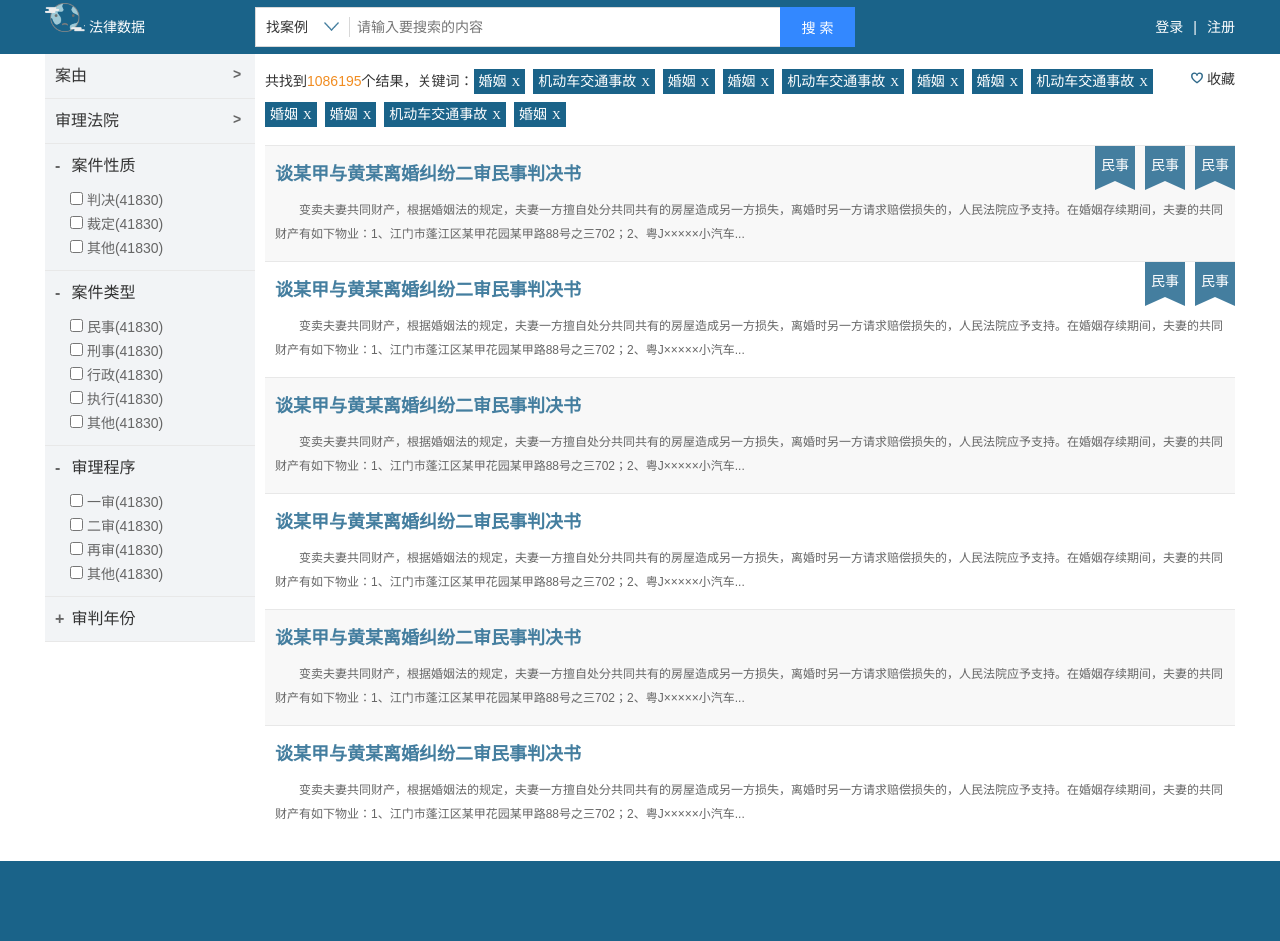
After one commit to wuyue5chao/xiaoqiang, a PHP site: page /search.html in a window 1280 px wide. The commit adds this page. Run offline with PHP 8.4, Linux system fonts and the light colour scheme.

Commit message:
列表页面
列表页面

```diff
--- a/css/index.css
+++ b/css/index.css
@@ -2,28 +2,31 @@
 body,div,dl,dt,dd,ul,ol,li,h1,h2,h3,h4,h5,h6,form,input,textarea,p,th,td,var{margin:0;padding:0;}
 dl,ul,ol,li{list-style-type:none;}
 h1,h2,h3,h4{font-family:"微软雅黑",Arial,Verdana;font-weight:normal;font-size:14px;}
-var,em{font-style:normal;}
+var,em,i{font-style:normal;}
 a{text-decoration:none;color:#333;}
 a:hover{color:#f18d22;}
 a img{border:none;}
 b{font-weight:normal;}
 input:focus,textarea:focus{outline:none;}
 .clear{height:0;overflow:hidden;clear:both;}
-body{font-family:Arial,sans-serif,'宋体';font-size:14px;color:#333; background: #fff;}
-body{height: 100%; min-width: 1000px;}
+body{height: 100%; min-width: 1000px;font:14px/1.5 Arial,sans-serif,'宋体';color:#333; background: #fff;}
 
 .clearfix:before,.clearfix:after{content:"";display:table;height:0;font-size:0;line-height:0;visibility:hidden;}
 .clearfix:after{clear:both;}
 .clearfix{*zoom:1;}
 .fl{float:left;}
 .fr{float: right;}
+.fontblue{color: #447e9f;}
+.fontyellow{ color: #f18d22;}
 
+.w1190{ width: 1190px;margin: 0 auto;}
 .wrapper{ min-height: 100%;}
-.header{ height: 32px;}
-.login_top{ padding-right: 20px; text-align: right; line-height: 32px; font-size: 12px; color: #fff;}
-.login_top a{ color: #fff;}
-.login_top a:hover{ color: #f18d22;}
-.login_top em{ margin: 0 10px;}
+.header{ /*width: 100%;*/ background: #1a6389;}
+.header a{ color: #fff;}
+.header a:hover{ color: #f18d22;}
+.header var{ margin: 0 10px;}
+.footer{ height: 80px; background: #1a6389;}
+.login_top{ height: 32px; padding-right: 20px; text-align: right; line-height: 32px; font-size: 12px; color: #fff;}
 /*logo*/
 .logo{ padding-top: 100px;margin-bottom: 50px; text-align: center;}
 /*搜索*/
@@ -37,3 +40,37 @@ body{height: 100%; min-width: 1000px;}
 .srh_ipt{ width: 416px; height: 20px; padding: 9px 7px;border: 1px solid #d8d8d8; border-right: 0;border-left: 0; vertical-align: top; outline: none; box-shadow: none; font-size: 16px;}
 .srh_btn{ display: block; width:103px; height: 38px; border: 1px solid #38f; background-color:#38f;}
 .srh_submit{ cursor: pointer; width: 103px; height: 38px; padding: 0;border: 0; background: none; background-color: #38f; font-size: 16px; color: #fff; border-spacing: 0; font-weight: normal;}
+
+.head_srh{height: 54px; line-height: 54px; color: #fff;}
+.head_srh .top_logo{width: 210px;}
+.head_srh .srh_form{margin-top: 7px; color: #333; width: 600px; font-size: 14px;}
+.head_srh .srh_form .srh_ipt{ font-size: 14px;}
+.head_srh .srh_form .srh_btn,.head_srh .srh_form .srh_submit{ width: 73px; font-size: 14px;}
+
+.side{ margin-right: 10px;}
+.list_wrap{position: relative; width: 210px; background: #f2f4f6;}
+.lists .item{position: relative; padding: 10px; border-bottom: 1px solid #e8e8e8;}
+.lists .item h3{ font-size: 16px;}
+.lists .item .arrow{position: absolute; right: 10px; top: 10px;}
+.lists .item .more{display: inline-block; width: 12px; font-weight: bold; color: #666;}
+.lists .second_list{ margin: 10px 0 0 15px; line-height: 24px; color: #666;}
+.down_layer{ position: absolute;top:0; left: 210px; padding: 15px 10px 5px; background: #f2f4f6; width: 960px; z-index: 10;}
+.down_layer a{ display:block; float: left; margin-bottom: 10px; width: 240px; height: 24px; line-height: 24px; overflow: hidden;}
+.down_layer .txt{ display: inline-block; max-width: 160px; height: 24px; line-height: 24px; overflow: hidden; float: left;}
+.down_layer .num{ display: inline-block; float: left;}
+
+
+.main{ width: 970px;}
+.result{ padding: 15px 0 10px;}
+.result .keywords{ width: 900px;}
+.result .save_icon{ display: inline-block;width: 12px;height: 12px; background: url(../images/concern.png) no-repeat 0 0; background-size:12px 12px; }
+.keyword{ display: inline-block;margin:0 8px 8px 0; background: #1a6389; color: #fff; padding: 2px 5px;}
+.keyword:hover{ background:#f18d22; color: #fff; }
+.keyword .close{ margin-left: 5px; font-size: 12px; font-family: "微软雅黑";}
+.info_wrap{ margin-bottom: 20px;}
+.item_info{position: relative; padding:15px 10px; border-top: 1px solid #e8e8e8;}
+.item_info.hover{ background: #f8f8f8}
+.item_info h3{ font-size: 18px; margin-bottom: 10px; font-weight: bold;}
+.item_info .text{ font-size: 12px; color: #666; line-height: 24px; text-indent: 2em;}
+.item_info .tags_wrap{position: absolute; top: 0; right: 0;}
+.item_info .tags{ display: block; float: left;margin-left: 10px; width: 40px; height: 46px; background: url(../images/flag.png) no-repeat 0 0; color: #fff; text-align: center; line-height: 38px;}
--- a/css/skin.css
+++ b/css/skin.css
@@ -6,10 +6,10 @@ font #333
 灰色border #d8d8d8
 浅蓝色 #38f
 */
-body{ background:#1a6389;}
+
 a:hover{color:#f18d22;}
-.login_top a{ color: #fff;}
-.login_top a:hover{ color: #f18d22;}
+.header a{ color: #fff;}
+.header a:hover{ color: #f18d22;}
 
 .srh_btn{ border: 1px solid #38f; background-color:#38f;}
 .srh_submit{ background-color: #38f;}
--- a/index.html
+++ b/index.html
@@ -6,12 +6,15 @@
 <title>法律数据</title>
 <link rel="stylesheet" href="css/index.css" />
 <link rel="stylesheet" href="css/skin.css" />
+<style type="text/css">
+body{ background:#1a6389;}
+</style>
 </head>
 
 <body>
 <div class="wrapper">
 	<div class="header login_top">
-		<a href="#">登录</a><em>|</em><a href="#">注册</a>
+		<a href="#">登录</a><var>|</var><a href="#">注册</a>
 	</div>
 	<div class="logo">
 		<img src="images/logo.png">
--- /dev/null
+++ b/search.html
@@ -0,0 +1,137 @@
+<!DOCTYPE HTML>
+<html>
+<head>
+<meta charset="utf-8" />
+<meta http-equiv="" content="" />
+<title>搜索结果</title>
+<link rel="stylesheet" href="css/index.css" />
+<link rel="stylesheet" href="css/skin.css" />
+</head>
+
+<body>
+<div class="wrapper">
+	<div class="header head_srh">
+		<div class="w1190 clearfix">
+			<div class="top_logo fl"><img src="images/logo.png" width="40"> 法律数据</div>
+			<div class="srh_form clearfix fl">
+				<div class="fl drop_wrap">
+					<p class="drop_cru">
+						<span>找案例</span><em class="drop_arrow"></em>
+					</p>
+					<ul class="drop_option" style="display:none;">
+					<li>找律师</li>
+					<li>找案例</li>
+				</ul>
+				</div>
+				<input type="text" class="srh_ipt fl" placeholder="请输入要搜索的内容" />
+				<a class="fl srh_btn">
+					<input type="submit" class="srh_submit" value="搜 索" />
+				</a>
+			</div>
+			<div class="fr"><a href="#">登录</a><var>|</var><a href="#">注册</a></div>
+		</div>
+	</div>
+	<div class="content w1190 clearfix">
+		<div class="side list_wrap fl">
+			<div class="lists">
+				<div class="item">
+					<h3><a href="#">案由</a></h3><i class="arrow more">></i>
+				</div>
+				<div class="item">
+					<h3><a href="#">审理法院</a></h3><i class="arrow more">></i>
+				</div>
+				<div class="item">
+					<h3><a href="#"><i class="more">-</i> 案件性质</a></h3>
+					<ul class="second_list">
+						<li><label><input type="checkbox"/> 判决<em>(41830)</em></label></li>
+						<li><label><input type="checkbox"/> 裁定<em>(41830)</em></label></li>
+						<li><label><input type="checkbox"/> 其他<em>(41830)</em></label></li>
+					</ul>
+				</div>
+				<div class="item">
+					<h3><a href="#"><i class="more">-</i> 案件类型</a></h3>
+					<ul class="second_list">
+						<li><label><input type="checkbox"/> 民事<em>(41830)</em></label></li>
+						<li><label><input type="checkbox"/> 刑事<em>(41830)</em></label></li>
+						<li><label><input type="checkbox"/> 行政<em>(41830)</em></label></li>
+						<li><label><input type="checkbox"/> 执行<em>(41830)</em></label></li>
+						<li><label><input type="checkbox"/> 其他<em>(41830)</em></label></li>
+					</ul>
+				</div>
+				<div class="item">
+					<h3><a href="#"><i class="more">-</i> 审理程序</a></h3>
+					<ul class="second_list">
+						<li><label><input type="checkbox"/> 一审<em>(41830)</em></label></li>
+						<li><label><input type="checkbox"/> 二审<em>(41830)</em></label></li>
+						<li><label><input type="checkbox"/> 再审<em>(41830)</em></label></li>
+						<li><label><input type="checkbox"/> 其他<em>(41830)</em></label></li>
+					</ul>
+				</div>
+				<div class="item">
+					<h3><a href="#"><i class="more">+</i> 审判年份</a></h3>
+					<ul class="second_list" style="display:none;">
+						<li><label><input type="checkbox"/> 2015<em>(41830)</em></label></li>
+						<li><label><input type="checkbox"/> 2014<em>(41830)</em></label></li>
+						<li><label><input type="checkbox"/> 2013<em>(41830)</em></label></li>
+						<li><label><input type="checkbox"/> 2012<em>(41830)</em></label></li>
+					</ul>
+				</div>
+			</div>
+			<div class="down_layer" style="display:none">
+				<a href="#"><span class="txt">离婚纠纷离婚纠纷离婚纠纷离婚纠纷离婚纠纷离婚纠纷</span><em class="num">(1234567)</em></a>
+				<a href="#"><span class="txt">金融借款合同纠纷</span><em class="num">(1234567)</em></a>
+				<a href="#"><span class="txt">离婚后财产纠纷</span><em class="num">(1234567)</em></a>
+				<a href="#"><span class="txt">机动车交通事故责任纠纷</span><em class="num">(1234567)</em></a>
+				<a href="#"><span class="txt">离婚纠纷离婚纠纷离婚纠纷离婚纠纷离婚纠纷离婚纠纷</span><em class="num">(1234567)</em></a>
+				<a href="#"><span class="txt">金融借款合同纠纷</span><em class="num">(1234567)</em></a>
+				<a href="#"><span class="txt">离婚后财产纠纷</span><em class="num">(1234567)</em></a>
+				<a href="#"><span class="txt">机动车交通事故责任纠纷</span><em class="num">(1234567)</em></a>
+				<a href="#"><span class="txt">离婚纠纷离婚纠纷离婚纠纷离婚纠纷离婚纠纷离婚纠纷</span><em class="num">(1234567)</em></a>
+				<a href="#"><span class="txt">金融借款合同纠纷</span><em class="num">(1234567)</em></a>
+				<a href="#"><span class="txt">离婚后财产纠纷</span><em class="num">(1234567)</em></a>
+				<a href="#"><span class="txt">机动车交通事故责任纠纷</span><em class="num">(1234567)</em></a>
+			</div>
+		</div>
+		<div class="main fl">
+			<div class="result clearfix">
+				<p class="keywords fl">共找到<span class="fontyellow">1086195</span>个结果，关键词：<a href="#" class="keyword">婚姻<em class="close">X</em></a><a href="#" class="keyword">机动车交通事故<em class="close">X</em></a><a href="#" class="keyword">婚姻<em class="close">X</em></a><a href="#" class="keyword">婚姻<em class="close">X</em></a><a href="#" class="keyword">机动车交通事故<em class="close">X</em></a><a href="#" class="keyword">婚姻<em class="close">X</em></a><a href="#" class="keyword">婚姻<em class="close">X</em></a><a href="#" class="keyword">机动车交通事故<em class="close">X</em></a><a href="#" class="keyword">婚姻<em class="close">X</em></a><a href="#" class="keyword">婚姻<em class="close">X</em></a><a href="#" class="keyword">机动车交通事故<em class="close">X</em></a><a href="#" class="keyword">婚姻<em class="close">X</em></a></p>
+				<p class="save fr"><a href="#"><em class="save_icon"></em> 收藏</a></p>
+			</div>
+			<div class="info_wrap">
+				<div class="item_info hover">
+					<div class="tags_wrap">
+						<span class="tags">民事</span><span class="tags">民事</span><span class="tags">民事</span>
+					</div>
+					<h3><a href="#" class="fontblue">谈某甲与黄某离婚纠纷二审民事判决书</a></h3>
+					<p class="text">变卖夫妻共同财产，根据婚姻法的规定，夫妻一方擅自处分共同共有的房屋造成另一方损失，离婚时另一方请求赔偿损失的，人民法院应予支持。在婚姻存续期间，夫妻的共同财产有如下物业：1、江门市蓬江区某甲花园某甲路88号之三702；2、粤J×××××小汽车...</p>
+				</div>
+				<div class="item_info">
+					<div class="tags_wrap">
+						<span class="tags">民事</span><span class="tags">民事</span>
+					</div>
+					<h3><a href="#" class="fontblue">谈某甲与黄某离婚纠纷二审民事判决书</a></h3>
+					<p class="text">变卖夫妻共同财产，根据婚姻法的规定，夫妻一方擅自处分共同共有的房屋造成另一方损失，离婚时另一方请求赔偿损失的，人民法院应予支持。在婚姻存续期间，夫妻的共同财产有如下物业：1、江门市蓬江区某甲花园某甲路88号之三702；2、粤J×××××小汽车...</p>
+				</div>
+				<div class="item_info hover">
+					<h3><a href="#" class="fontblue">谈某甲与黄某离婚纠纷二审民事判决书</a></h3>
+					<p class="text">变卖夫妻共同财产，根据婚姻法的规定，夫妻一方擅自处分共同共有的房屋造成另一方损失，离婚时另一方请求赔偿损失的，人民法院应予支持。在婚姻存续期间，夫妻的共同财产有如下物业：1、江门市蓬江区某甲花园某甲路88号之三702；2、粤J×××××小汽车...</p>
+				</div>
+				<div class="item_info">
+					<h3><a href="#" class="fontblue">谈某甲与黄某离婚纠纷二审民事判决书</a></h3>
+					<p class="text">变卖夫妻共同财产，根据婚姻法的规定，夫妻一方擅自处分共同共有的房屋造成另一方损失，离婚时另一方请求赔偿损失的，人民法院应予支持。在婚姻存续期间，夫妻的共同财产有如下物业：1、江门市蓬江区某甲花园某甲路88号之三702；2、粤J×××××小汽车...</p>
+				</div>
+				<div class="item_info hover">
+					<h3><a href="#" class="fontblue">谈某甲与黄某离婚纠纷二审民事判决书</a></h3>
+					<p class="text">变卖夫妻共同财产，根据婚姻法的规定，夫妻一方擅自处分共同共有的房屋造成另一方损失，离婚时另一方请求赔偿损失的，人民法院应予支持。在婚姻存续期间，夫妻的共同财产有如下物业：1、江门市蓬江区某甲花园某甲路88号之三702；2、粤J×××××小汽车...</p>
+				</div>
+				<div class="item_info">
+					<h3><a href="#" class="fontblue">谈某甲与黄某离婚纠纷二审民事判决书</a></h3>
+					<p class="text">变卖夫妻共同财产，根据婚姻法的规定，夫妻一方擅自处分共同共有的房屋造成另一方损失，离婚时另一方请求赔偿损失的，人民法院应予支持。在婚姻存续期间，夫妻的共同财产有如下物业：1、江门市蓬江区某甲花园某甲路88号之三702；2、粤J×××××小汽车...</p>
+				</div>
+			</div>
+		</div>
+	</div>
+	<div class="footer"></div>
+</div>
+</body>
+</html>
```
Also changed, not shown: images/concern.png (added), images/flag.png (added).
